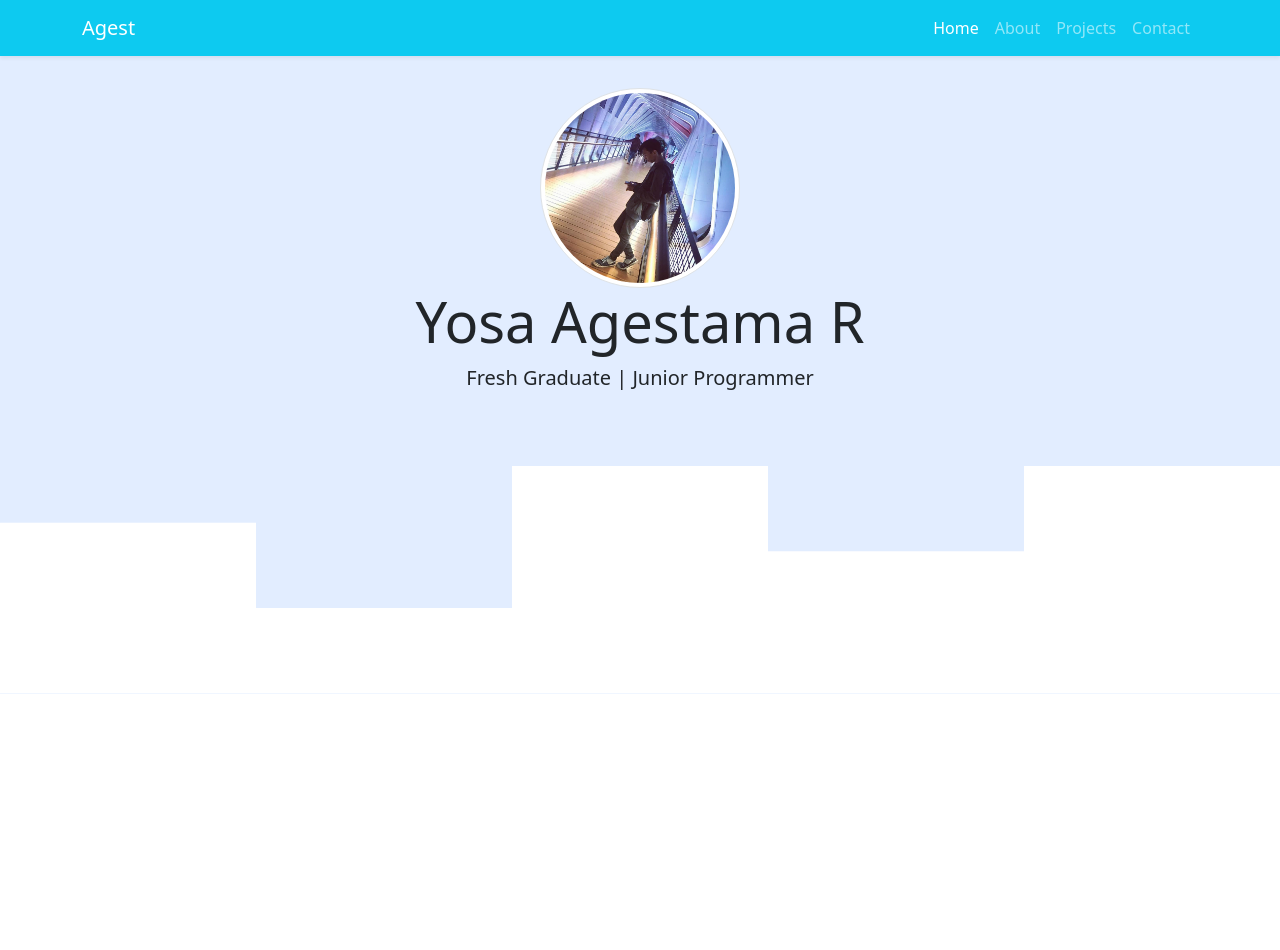
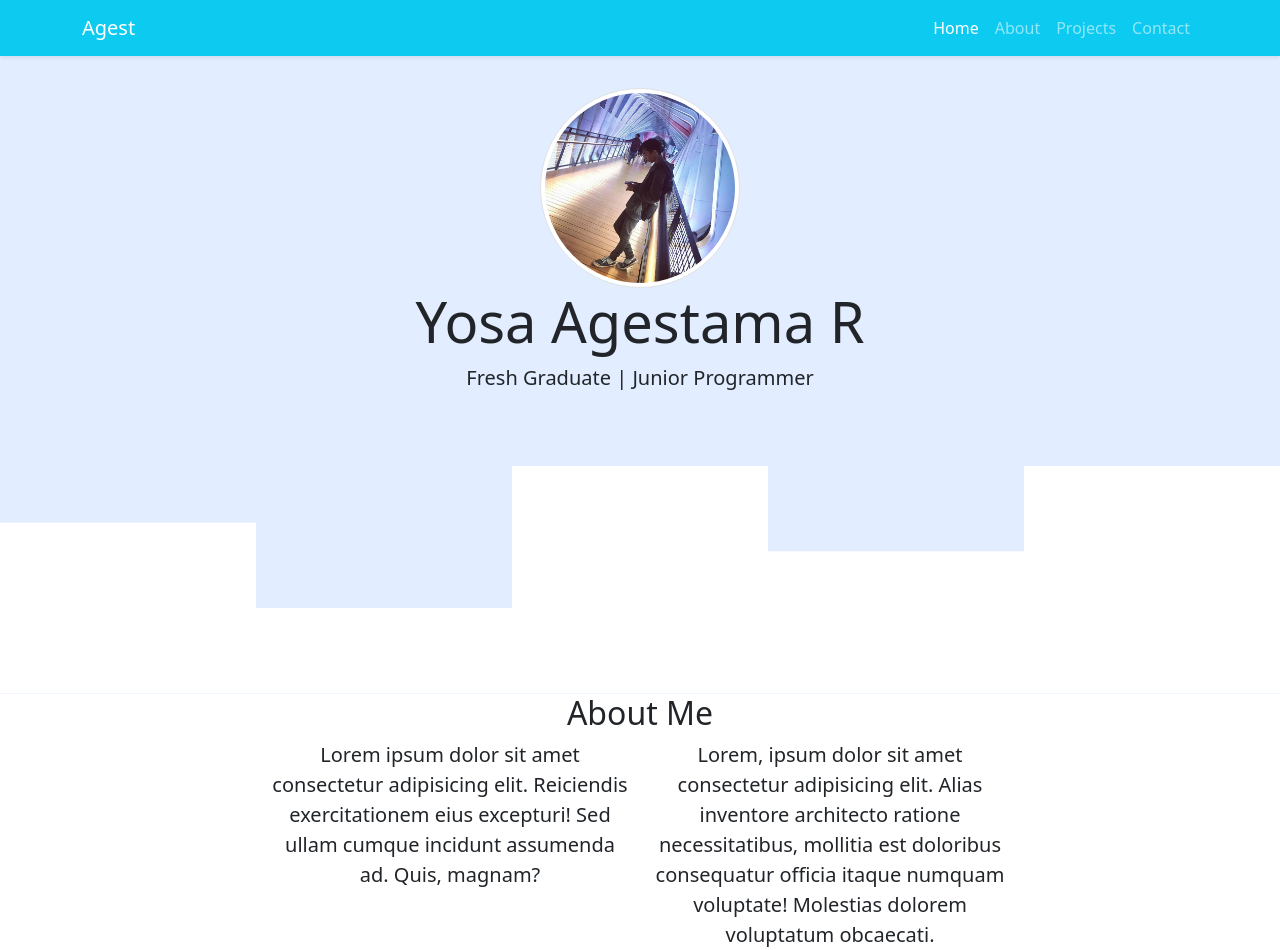
Before and after one commit to agest09/personal-web-bootstrap5, a plain HTML site: page index.html in a window 1280 px wide. Before the commit the page ends 800 px from the top, so only its background shows below. Drawn offline with nearby package versions, Linux system fonts and the light colour scheme.

Commit message:
Menambahkan section About Me

```diff
--- a/index.html
+++ b/index.html
@@ -47,6 +47,23 @@
     </section>
     <!-- end Jumbotron -->
 
+    <!-- About -->
+    <section id="about"></section>
+    <div class="container">
+      <div class="row text-center">
+        <div class="col">
+          <h2>About Me</h2>
+        </div>
+      </div>
+      <div class="row justify-content-center fs-5 text-center">
+        <div class="col-4">Lorem ipsum dolor sit amet consectetur adipisicing elit. Reiciendis exercitationem eius excepturi! Sed ullam cumque incidunt assumenda ad. Quis, magnam?</div>
+        <div class="col-4">
+          Lorem, ipsum dolor sit amet consectetur adipisicing elit. Alias inventore architecto ratione necessitatibus, mollitia est doloribus consequatur officia itaque numquam voluptate! Molestias dolorem voluptatum obcaecati.
+        </div>
+      </div>
+    </div>
+    <!-- end About -->
+
     <script src="https://cdn.jsdelivr.net/npm/bootstrap@5.2.2/dist/js/bootstrap.bundle.min.js" integrity="sha384-OERcA2EqjJCMA+/3y+gxIOqMEjwtxJY7qPCqsdltbNJuaOe923+mo//f6V8Qbsw3" crossorigin="anonymous"></script>
   </body>
 </html>
```
